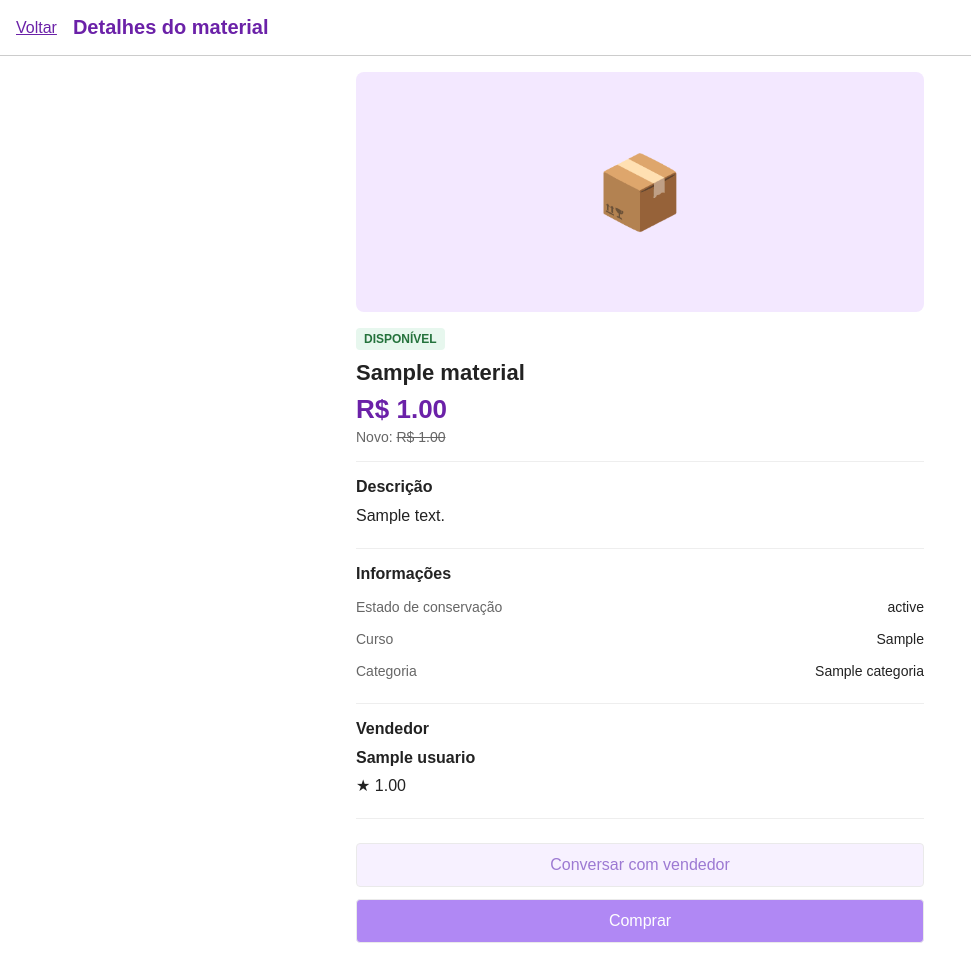
After one commit to MariaEduardaPitta/ENG4021-33D-2026.2-repo, a Django app: page /material/1/ in a window 1280 px wide. The commit adds this page. Shown: the whole page, without its empty margins (0-971 px from the left). Run offline with Django 4.2, Linux system fonts and the light colour scheme; tables that the repository leaves empty hold one stand-in row (values such as "Sample post").

Commit message:
Cria a tela de Detalhes do Material com view e URL

```diff
--- /dev/null
+++ b/repassaproject/repassaapp/static/css/detalhes.css
@@ -0,0 +1,34 @@
+* { box-sizing: border-box; }
+body { margin: 0; font-family: Arial, sans-serif; color: #222; background: white; }
+a { color: #6b21a8; }
+
+header { display: flex; align-items: center; gap: 16px; padding: 16px; border-bottom: 1px solid #ccc; }
+header h1 { font-size: 20px; margin: 0; color: #6b21a8; }
+
+main { max-width: 600px; margin: 0 auto; padding: 16px 16px 32px; }
+
+.foto { display: flex; justify-content: center; align-items: center; height: 240px; background: #F3E8FF; border-radius: 8px; }
+.foto span { font-size: 72px; }
+
+.resumo { padding: 16px 0; border-bottom: 1px solid #eee; }
+.resumo h2 { font-size: 22px; margin: 10px 0 8px; }
+.selo { display: inline-block; padding: 4px 8px; font-size: 12px; border-radius: 4px; }
+.disponivel { background: #E7F7EE; color: #24723c; }
+.vendido { background: #F4F4F5; color: #71717A; }
+.preco { margin: 0; font-size: 26px; font-weight: bold; color: #6b21a8; }
+.preco-novo { margin: 4px 0 0; font-size: 14px; color: #666; }
+
+.bloco { padding: 16px 0; border-bottom: 1px solid #eee; }
+.bloco h3 { font-size: 16px; margin: 0 0 8px; }
+.bloco p { margin: 4px 0; line-height: 1.5; }
+dl { margin: 0; }
+.linha { display: flex; justify-content: space-between; gap: 16px; padding: 8px 0; font-size: 14px; }
+dt { color: #666; }
+dd { margin: 0; text-align: right; }
+.vendedor-nome { font-weight: bold; }
+
+.acoes { display: flex; flex-direction: column; gap: 12px; margin-top: 24px; }
+.btn { padding: 12px; border: 1px solid #ddd; border-radius: 4px; font-size: 16px; font-family: Arial, sans-serif; }
+.btn-principal { background: #7C3AED; color: white; }
+.btn-secundario { background: #F3E8FF; color: #5B21B6; }
+.btn:disabled { opacity: 0.6; cursor: not-allowed; }
--- /dev/null
+++ b/repassaproject/repassaapp/templates/detalhes.html
@@ -0,0 +1,62 @@
+{% load static %}
+<!DOCTYPE html>
+<html lang="pt-BR">
+<head>
+  <meta charset="UTF-8">
+  <meta name="viewport" content="width=device-width, initial-scale=1.0">
+  <title>{{ material.titulo }} — REPASSA</title>
+  <link rel="stylesheet" href="{% static 'css/detalhes.css' %}">
+</head>
+<body>
+  <header>
+    <a href="/">Voltar</a>
+    <h1>Detalhes do material</h1>
+  </header>
+
+  <main>
+    <div class="foto">
+      <span aria-hidden="true">📦</span>
+    </div>
+
+    <section class="resumo">
+      {% if material.status == "disponivel" %}
+        <strong class="selo disponivel">DISPONÍVEL</strong>
+      {% else %}
+        <strong class="selo vendido">VENDIDO</strong>
+      {% endif %}
+
+      <h2>{{ material.titulo }}</h2>
+      <p class="preco">R$ {{ material.preco }}</p>
+      <p class="preco-novo">Novo: <del>R$ {{ material.preco_produto_novo }}</del></p>
+    </section>
+
+    <section class="bloco">
+      <h3>Descrição</h3>
+      <p>{{ material.descricao }}</p>
+    </section>
+
+    <section class="bloco">
+      <h3>Informações</h3>
+      <dl>
+        <div class="linha"><dt>Estado de conservação</dt><dd>{{ material.estado_conservacao }}</dd></div>
+        <div class="linha"><dt>Curso</dt><dd>{{ material.curso }}</dd></div>
+        <div class="linha"><dt>Categoria</dt><dd>{{ material.categoria.nome }}</dd></div>
+      </dl>
+    </section>
+
+    <section class="bloco">
+      <h3>Vendedor</h3>
+      <p class="vendedor-nome">{{ material.vendedor.nome }}</p>
+      <p>★ {{ material.vendedor.nota_media }}</p>
+    </section>
+
+    {% if material.status == "disponivel" %}
+    <div class="acoes">
+      <!-- Ligar ao chat e à compra quando essas URLs existirem. -->
+      <button class="btn btn-secundario" type="button" disabled>Conversar com vendedor</button>
+      <button class="btn btn-principal" type="button" disabled>Comprar</button>
+    </div>
+    {% endif %}
+  </main>
+</body>
+</html>
--- a/repassaproject/repassaapp/templates/index.html
+++ b/repassaproject/repassaapp/templates/index.html
@@ -28,7 +28,7 @@
   <article class="card">
     <span class="material-icone" aria-hidden="true">📦</span>
     <div class="material-info">
-      <h3>{{ material.titulo }}</h3>
+            <h3><a href="{% url 'detalhe_material' material.id %}">{{ material.titulo }}</a></h3>
       <p class="preco">R$ {{ material.preco }} <del>novo: R$ {{ material.preco_produto_novo }}</del></p>
       <small>{{ material.estado_conservacao }} · {{ material.curso }} · {{ material.categoria.nome }}</small>
       <div class="rodape-card">
--- a/repassaproject/repassaapp/views.py
+++ b/repassaproject/repassaapp/views.py
@@ -1,4 +1,4 @@
-from django.shortcuts import render
+from django.shortcuts import get_object_or_404, render
 from .models import Material
 
 # Create your views here.
@@ -8,3 +8,7 @@ def home(request):
 
 def notificacoes(request):
     return render(request, 'notificacoes.html')
+
+def detalhe_material(request, id):
+    material = get_object_or_404(Material, pk=id)
+    return render(request, 'detalhes.html', {"material": material})
--- a/repassaproject/repassaproject/urls.py
+++ b/repassaproject/repassaproject/urls.py
@@ -22,4 +22,5 @@ urlpatterns = [
     path('admin/', admin.site.urls),
     path('', home),
     path('notificacoes/', notificacoes),
+    path('material/<int:id>/', detalhe_material, name='detalhe_material'),
 ]
```
